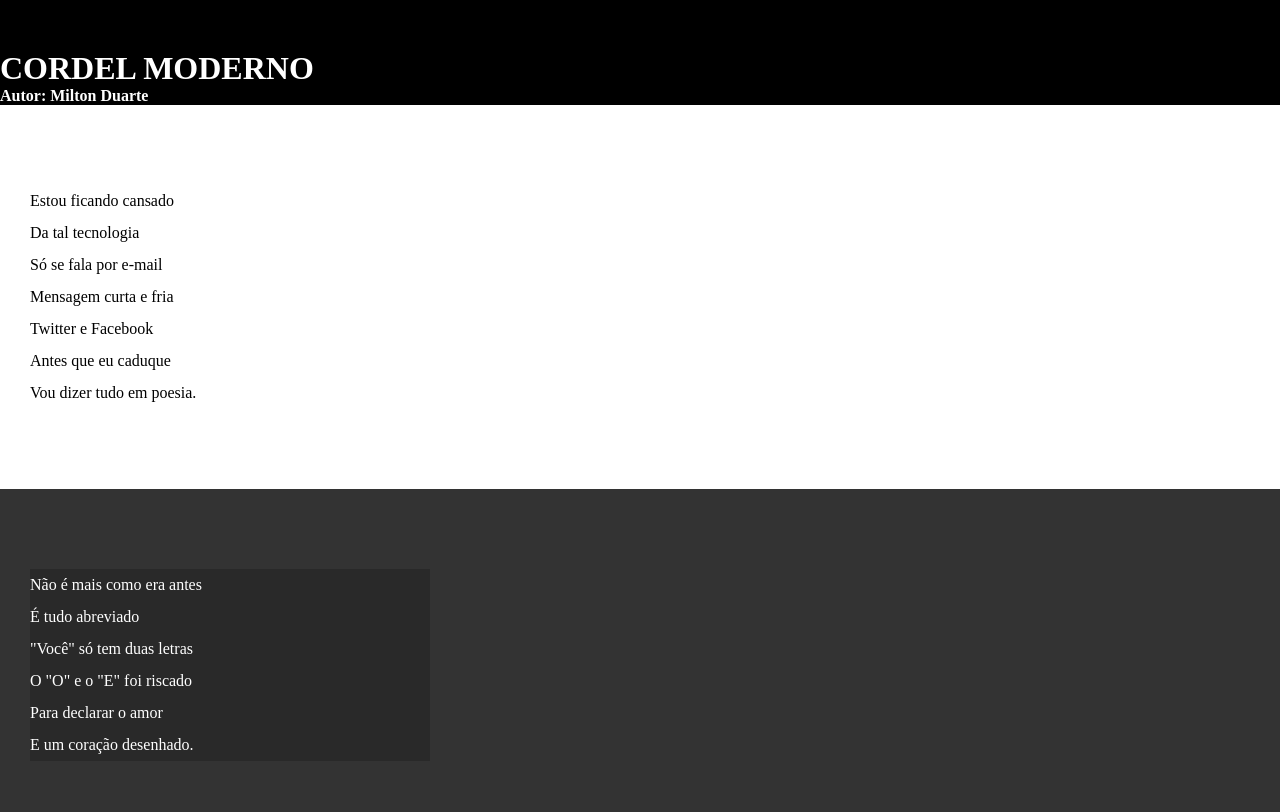
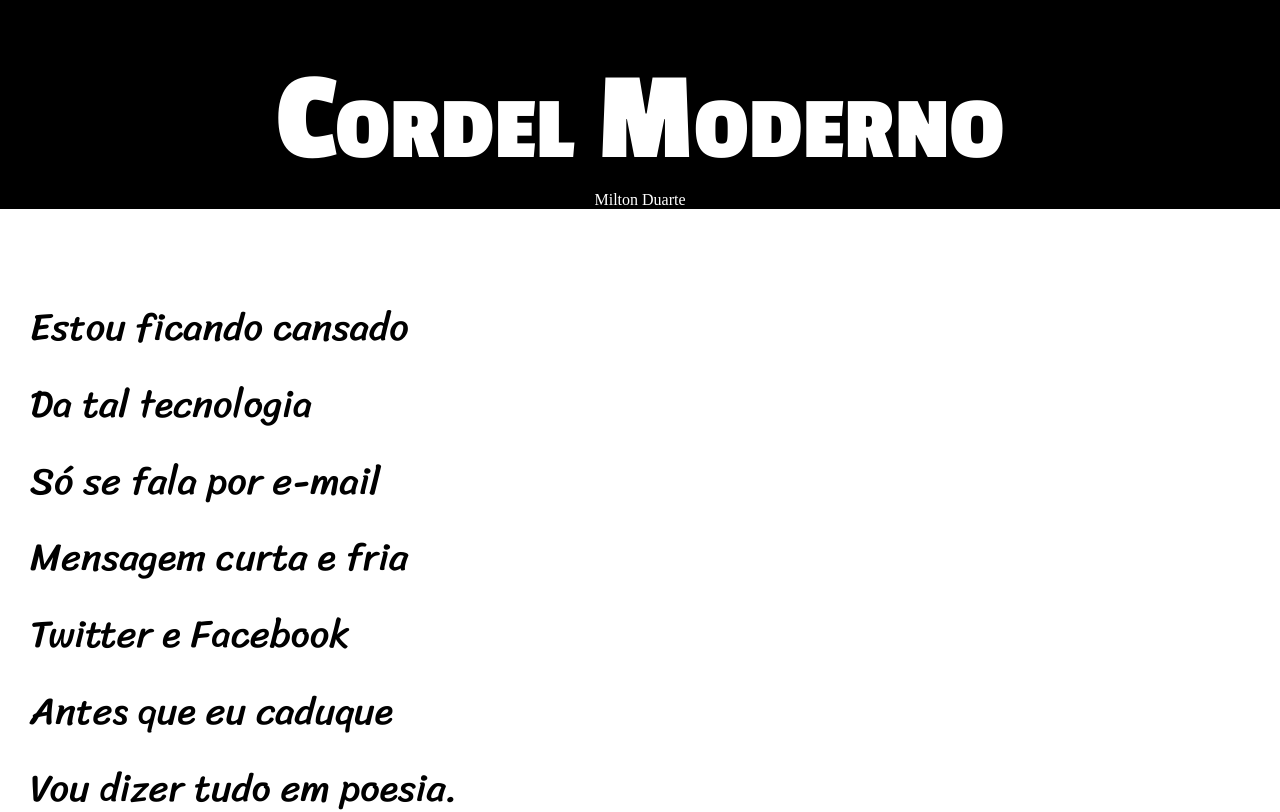
Before and after one commit to HenryqueDesign/cordelmoderno, a plain HTML site: page index.html in a window 1280 px wide. Shown: the top 812 px of the page. Drawn offline with Linux system fonts and the light colour scheme; a web font is replaced by a local one.

Commit message:
atualizando aula de fontes

```diff
--- a/estilo/style.css
+++ b/estilo/style.css
@@ -1,5 +1,20 @@
 @charset "UTF-8";
 /* CSS Document */
+
+
+@import url('https://fonts.googleapis.com/css2?family=Passion+One:wght@400;700;900&family=Viga&display=swap');
+
+@import url('https://fonts.googleapis.com/css2?family=Passion+One:wght@400;700;900&family=Sriracha&family=Viga&display=swap');
+
+
+:root {
+    --fonte1: 'verdana' Geneva, Tahoma, sans-serif;
+    --fonte2: 'Passion One', cursive;
+    --fonte3: 'Sriracha', cursive;
+}
+
+
+
 * {
     margin: 0px;
     padding: 0px;
@@ -7,12 +22,13 @@
 
 html, bady {
     min-height: 100vh;
-    background-color: darkgray;
+    background-color: rgba(169, 169, 169, 0.156);
+    font-family: var(--fonte1);
 }
 
 header {
     background-color: black;
-    color: white;]
+    color: white;
     text-align: center;
 
 }
@@ -20,6 +36,8 @@ header {
 header > h1 {
     padding-top: 50px;
     font-variant: small-caps;
+    font-family: var(--fonte2);
+    font-size: 10vw;
 }
 
 header > p {
@@ -29,10 +47,10 @@ header > p {
 a {
     color: white;
     text-decoration: none;
-    font-weight: bolder;
+    font-weight: lighter;
 }
 
-a:hover {
+header a:hover, footer a:hover {
 
     text-decoration: underline;
 }
@@ -42,6 +60,8 @@ section {
     padding-bottom: 10vh;
     padding-left: 30px;
     line-height: 2em;
+    font-family: var(--fonte3);
+    font-size: 3vw;
 }
 
 section.normal {
@@ -55,7 +75,8 @@ section.imagem {
 }
 
 section.imagem > p {
-    width: 400px;
+    display: inline-block;
+    padding: 5px;
     background-color: rgba(0, 0, 0, 0.192)
 }
 
--- a/index.html
+++ b/index.html
@@ -8,9 +8,9 @@
 </head>
 <body>
     <header>
-        <h1>CORDEL MODERNO</h1>
+        <h1>Cordel Moderno</h1>
 
-            <a href="https://www.youtube.com/watch?v=ePPNliWMnoM" target="_blank">Autor: Milton Duarte</a>
+            <a href="https://www.youtube.com/watch?v=ePPNliWMnoM" target="_blank">Milton Duarte</a>
     </header>
 
 <section class="normal">
```
